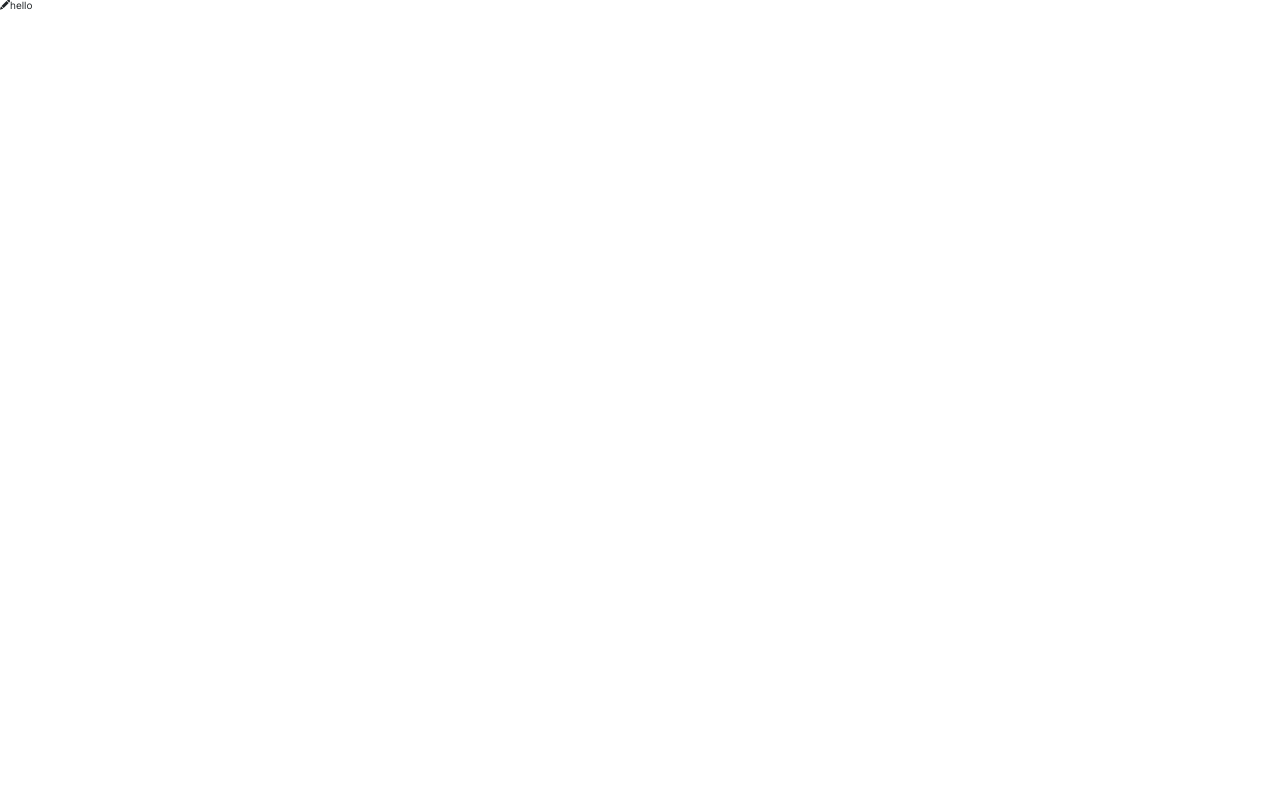
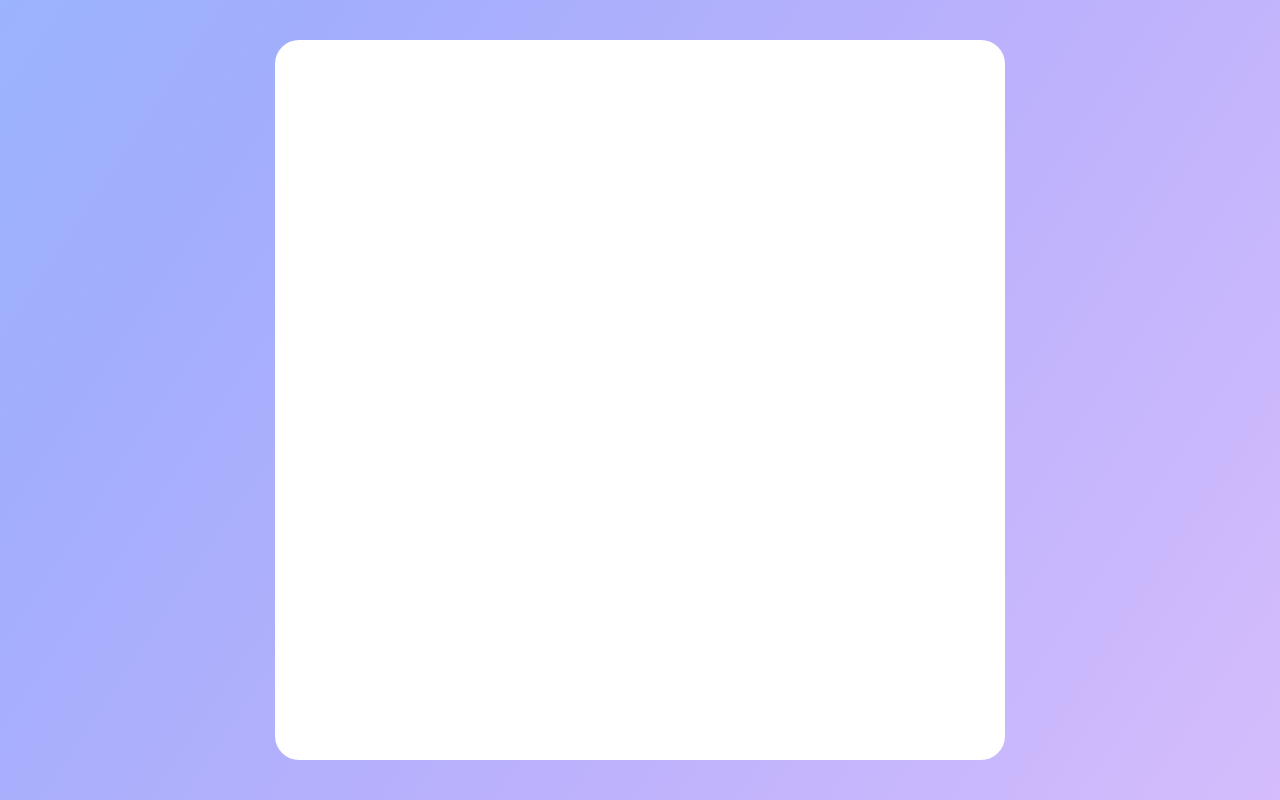
Before and after one commit to alkhimenok/todo-list, a React (Create React App) app: page / in a window 1280 px wide. Built offline with nearby package versions, Linux system fonts and the light colour scheme.

Commit message:
add(App): styles

```diff
--- a/src/App.js
+++ b/src/App.js
@@ -1,5 +1,5 @@
 import React from 'react'
-import { Fonts, Icons, Reset } from './styledApp'
+import { Fonts, Icons, Reset, Wrapper, Container, Body } from './styledApp'
 
 const App = () => {
 	return (
@@ -7,7 +7,13 @@ const App = () => {
 			<Fonts />
 			<Icons />
 			<Reset />
-			<h1 className='icon-pencil'>hello</h1>
+
+			<Wrapper>
+				<Container>
+					<Body>
+					</Body>
+				</Container>
+			</Wrapper>
 		</>
 	)
 }
--- a/src/constants/styled.js
+++ b/src/constants/styled.js
@@ -1,21 +1,22 @@
 export const MAX_WIDTH = '730px'
+export const MAX_HEIGHT = '720px'
 export const BASE_SIZE = '1rem'
 // export const XS_SIZE = parseInt(BASE_SIZE) * 0.5 + 'rem'
-// export const SM_SIZE = parseInt(BASE_SIZE) * 1 + 'rem'
-export const MD_SIZE = parseInt(BASE_SIZE) * 1.2 + 'rem'
-export const LG_SIZE = parseInt(BASE_SIZE) * 1.3 + 'rem'
-export const XL_SIZE = parseInt(BASE_SIZE) * 1.4 + 'rem'
-export const XXL_SIZE = parseInt(BASE_SIZE) * 24 + 'rem'
+export const SM_SIZE = parseInt(BASE_SIZE) * 1.2 + 'rem'
+export const MD_SIZE = parseInt(BASE_SIZE) * 1.3 + 'rem'
+export const LG_SIZE = parseInt(BASE_SIZE) * 1.4 + 'rem'
+export const XL_SIZE = parseInt(BASE_SIZE) * 2.4 + 'rem'
+export const XXL_SIZE = parseInt(BASE_SIZE) * 3.2 + 'rem'
 
 export const PRIMARY_COLOR = '#202427'
 export const SECONDARY_COLOR = '#C7CCD1'
-export const THIRD_COLOR = '#2578F4'
+export const THIRD_COLOR = '#ffffff'
 export const PRIMARY_DARK_COLOR = '#959595'
 export const SECONDARY_DARK_COLOR = '#5D5FEF'
 export const THIRD_DARK_COLOR = '#EF5DA8'
 export const DANGER_COLOR = '#EC3535'
-// export const WARNING_COLOR = '#e3d464'
-// export const SUCCESS_COLOR = '#55adc3'
+export const WARNING_COLOR = '#4B4B4B'
+export const SUCCESS_COLOR = '#2578F4'
 
 export const PRIMARY_GRADIENT =
 	'linear-gradient(303.79deg, #FCC3E0 -53.74%, #D9BEFB -7.23%, #D7BEFC -4.64%, #BCB1FC 40.96%, #A1AEFC 83.05%, #94BDFC 127.47%, #8EC5FC 170.73%), linear-gradient(0deg, #84FAB0 0%, #85F9BC 21.87%, #88F8D7 42.19%, #8BF6F5 60.94%, #8EDDF5 80.73%, #8FD3F4 100%)'
@@ -28,7 +29,7 @@ export const THIRD_FONT = 'interBold'
 // export const BORDER_RADIUS_CIRCLE = '50%'
 export const BORDER_RADIUS_OVAL = parseInt(BASE_SIZE) * 2.4 + 'rem'
 export const BORDER_RADIUS_SUPERELLIPSE = parseInt(BASE_SIZE) * 0.8 + 'rem'
-export const THIN_BORDER = parseInt(BASE_SIZE) * 0.1 + 'rem' + ' solid'
+export const THIN_BORDER = parseInt(BASE_SIZE) * 0.1 + 'rem  solid'
 // export const THICK_BORDER = parseInt(BASE_SIZE) * 0.6 + 'rem' + ' solid'
 
 export const DELAY = '0.2s'
--- a/src/styledApp.js
+++ b/src/styledApp.js
@@ -1,5 +1,17 @@
-import { createGlobalStyle } from 'styled-components'
-import { PRIMARY_FONT, PRIMARY_COLOR, BREAKPOINT_SM_MIN, BREAKPOINT_XS_MAX } from './constants/styled'
+import styled, { createGlobalStyle } from 'styled-components'
+import { getDisplayFlex, forChildren } from './utils/styled'
+import {
+	MAX_WIDTH,
+	MAX_HEIGHT,
+	XXL_SIZE,
+	THIRD_COLOR,
+	PRIMARY_GRADIENT,
+	PRIMARY_FONT,
+	PRIMARY_COLOR,
+	BORDER_RADIUS_OVAL,
+	BREAKPOINT_SM_MIN,
+	BREAKPOINT_XS_MAX
+} from './constants/styled'
 
 export const Reset = createGlobalStyle`
   ${require('reset-css')};
@@ -15,11 +27,11 @@ export const Reset = createGlobalStyle`
     color: ${PRIMARY_COLOR};
   }
   @media screen and (min-width: ${BREAKPOINT_SM_MIN}) {
-    html
+    html,
     body,
     input,
     button {
-      font-size: 10px;
+      font-size: 10px
     }
   }
   @media screen and (max-width: ${BREAKPOINT_XS_MAX}) {
@@ -31,7 +43,6 @@ export const Reset = createGlobalStyle`
     }
   }
 `
-
 export const Fonts = createGlobalStyle`
   @font-face {
     font-family: 'interRegular';
@@ -46,7 +57,6 @@ export const Fonts = createGlobalStyle`
     src: url('./assets/fonts/Inter-Bold.ttf') ;
   }
 `
-
 export const Icons = createGlobalStyle`
   @font-face {
     font-family: 'icons';
@@ -80,3 +90,22 @@ export const Icons = createGlobalStyle`
     content: "\\e902";
   }
 `
+
+export const Wrapper = styled.div`
+	min-height: 100vh;
+	${getDisplayFlex('center', 'space-between', 'column')}
+	${forChildren('width: 100%;')}
+	background: ${PRIMARY_GRADIENT};
+`
+export const Container = styled.div`
+	max-width: ${MAX_WIDTH};
+  max-height: ${MAX_HEIGHT};
+	margin: auto;
+`
+export const Body = styled.div`
+	height: ${MAX_HEIGHT};
+	margin: auto;
+	padding: ${XXL_SIZE};
+	background-color: ${THIRD_COLOR};
+	border-radius: ${BORDER_RADIUS_OVAL};
+`
--- /dev/null
+++ b/src/utils/styled.js
@@ -0,0 +1,32 @@
+export const getDisplayFlex = (alignItems = 'center', justifyContent = 'center', flexDirection = 'row', flexWrap = 'nowrap') => {
+	return `
+    display: flex;
+    align-items: ${alignItems};
+    justify-content: ${justifyContent};
+    flex-direction: ${flexDirection};
+    flex-wrap: ${flexWrap};
+  `
+}
+
+export const getScroll = (scrollWidth = '4px', trackColor = 'gray', thumbColor = 'blue', fillets = '10px', isHide = false) => {
+	return `
+    &::-webkit-scrollbar {
+      width: ${scrollWidth} !important;
+    }
+    &::-webkit-scrollbar-track {
+      background-color: ${trackColor};
+    }
+    &::-webkit-scrollbar-thumb {
+      background: ${thumbColor};
+      border-radius: ${fillets};
+    }
+  `
+}
+
+export const forChildren = styles => {
+	return `
+    & > * {
+      ${styles}
+    }
+  `
+}
```
